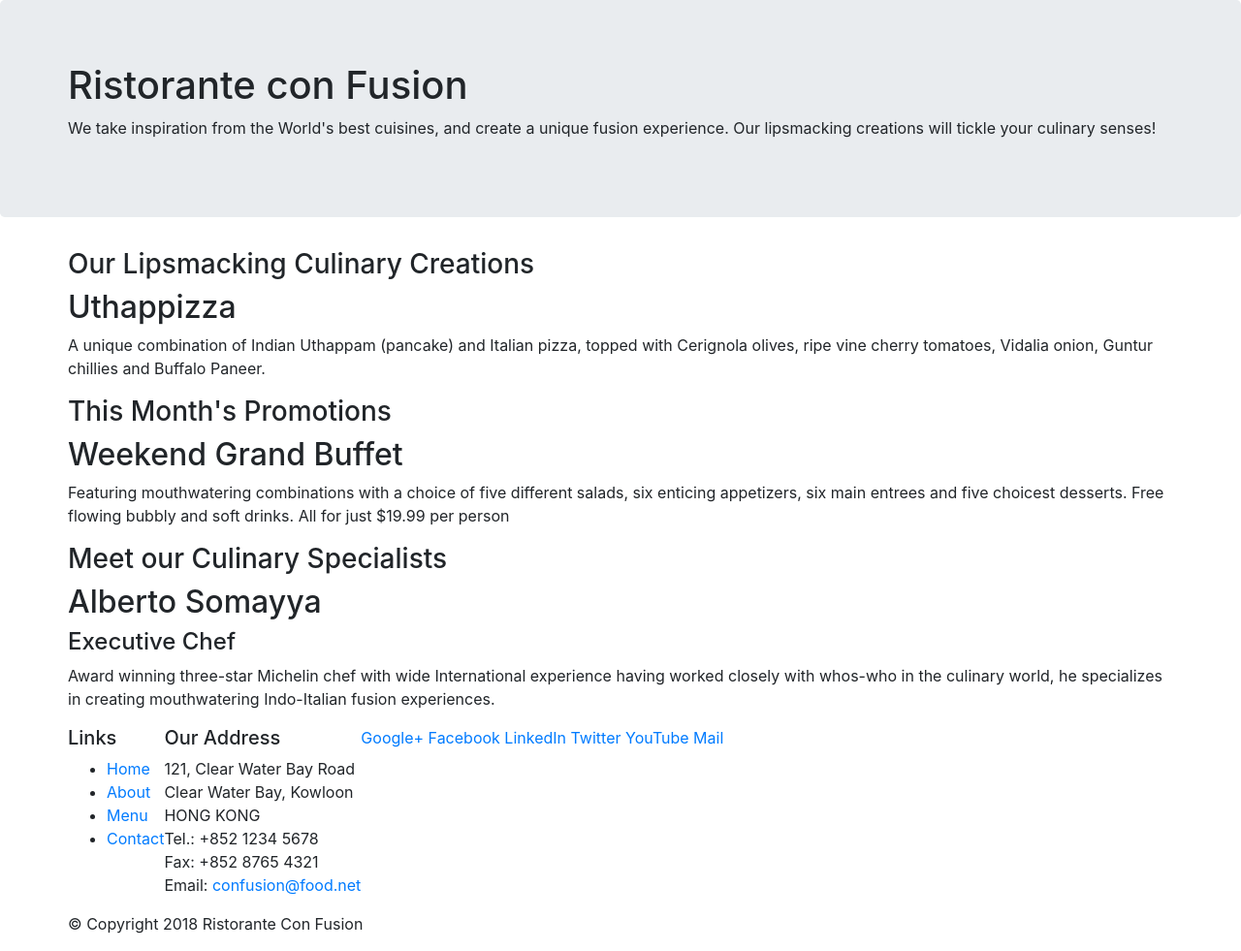
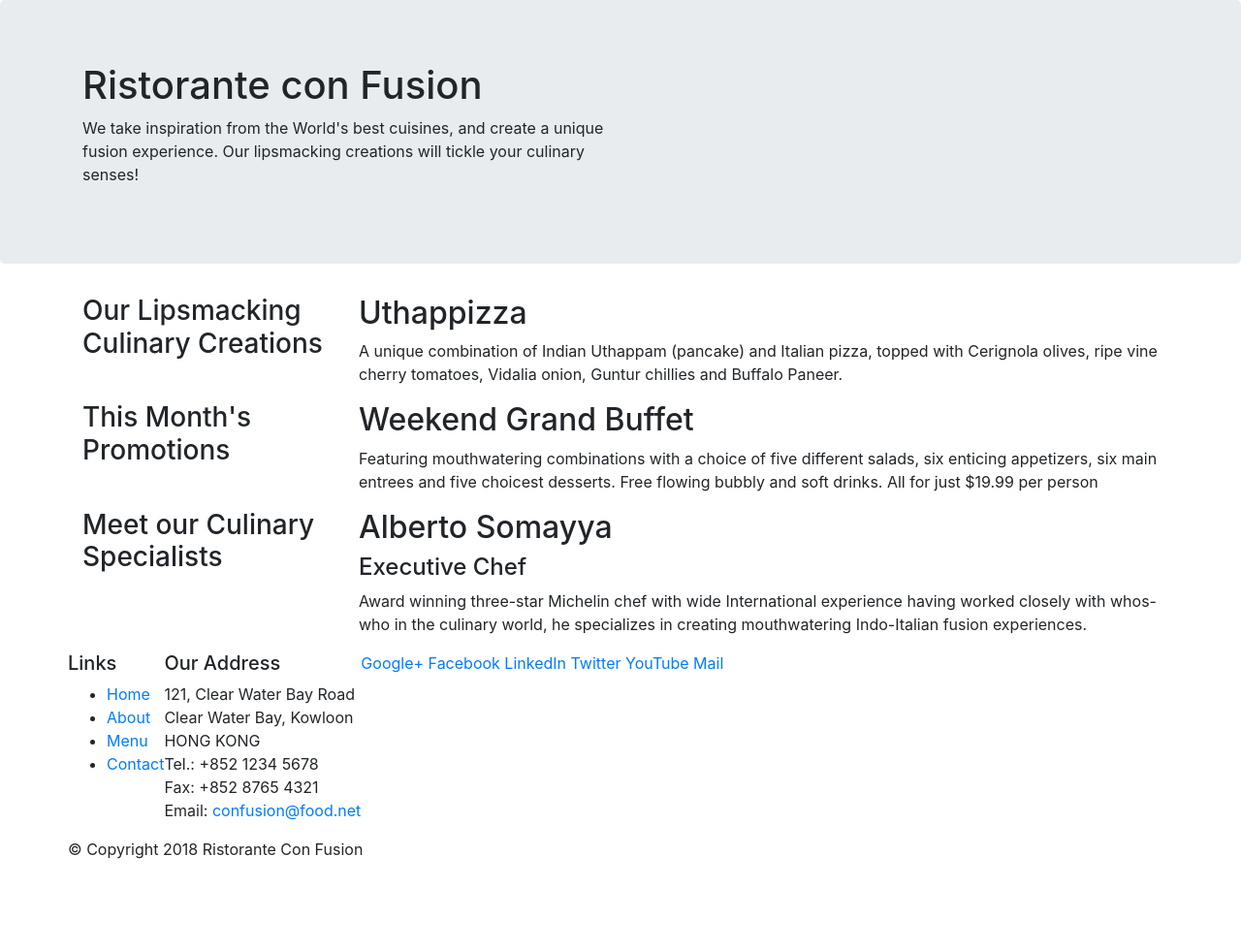
Before and after one commit to BekyH/conf, a website: page index.html in a window 1280 px wide. Shown: the whole page at 97% size. After the commit the page ends 904 px from the top, so only its background shows below. Drawn offline with nearby package versions, Linux system fonts and the light colour scheme.

Commit message:
modifications

```diff
--- a/index.html
+++ b/index.html
@@ -17,11 +17,11 @@
     <header class="jumbotron">
         <div class="container">
             <div class="row">
-                <div>
+                <div class="col-12 col-sm-6">
                     <h1>Ristorante con Fusion</h1>
                     <p>We take inspiration from the World's best cuisines, and create a unique fusion experience. Our lipsmacking creations will tickle your culinary senses!</p>
                 </div>
-                <div>
+                <div class="col-12 col-sm">
                 </div>
             </div>
         </div>
@@ -29,10 +29,10 @@
 
     <div class="container">
         <div class="row">
-            <div>
+            <div class="col-12 col-sm-4 col-md-3">
                 <h3>Our Lipsmacking Culinary Creations</h3>
             </div>
-            <div>
+            <div class="col col-sm col-md">
                 <h2>Uthappizza</h2>
                 <p>A unique combination of Indian Uthappam (pancake) and Italian pizza, topped with Cerignola olives, ripe vine cherry tomatoes, Vidalia onion, Guntur chillies and Buffalo Paneer.</p>
             </div>
@@ -40,20 +40,20 @@
 
 
         <div class="row">
-            <div>
+            <div class="col-12 col-sm-4 col-md-3">
                 <h3>This Month's Promotions</h3>
             </div>
-            <div>
+            <div class="col col-sm col-md">
                 <h2>Weekend Grand Buffet</h2>
                 <p>Featuring mouthwatering combinations with a choice of five different salads, six enticing appetizers, six main entrees and five choicest desserts. Free flowing bubbly and soft drinks. All for just $19.99 per person </p>
             </div>
         </div>
 
         <div class="row">
-            <div>
+            <div class="col-12 col-sm-4 col-md-3">
                 <h3>Meet our Culinary Specialists</h3>
             </div>
-            <div>
+            <div class="col col-sm col-md">
                 <h2>Alberto Somayya</h2>
                 <h4>Executive Chef</h4>
                 <p>Award winning three-star Michelin chef with wide International experience having worked closely with whos-who in the culinary world, he specializes in creating mouthwatering Indo-Italian fusion experiences. </p>
--- a/package.json
+++ b/package.json
@@ -4,10 +4,8 @@
   "description": "This is a website for Ristorante Con Fusion",
   "main": "index.html",
   "scripts": {
-
-    "test": "echo \"Error: no test specified\" && exit 1"
-
-  },
+     "test": "echo \"Error: no test specified\" && exit 1"
+},
   "author": "",
   "license": "ISC",
 
```
